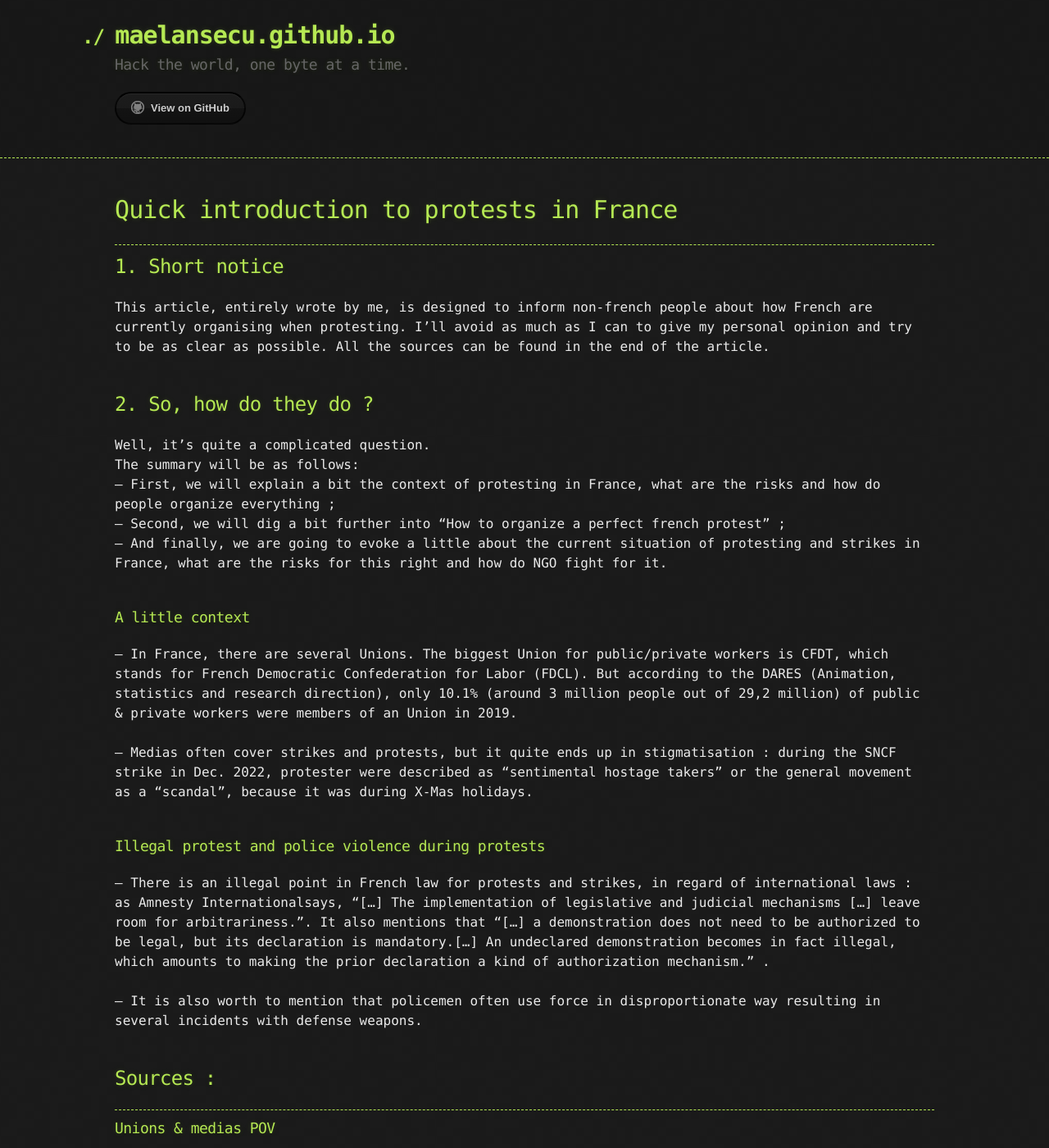
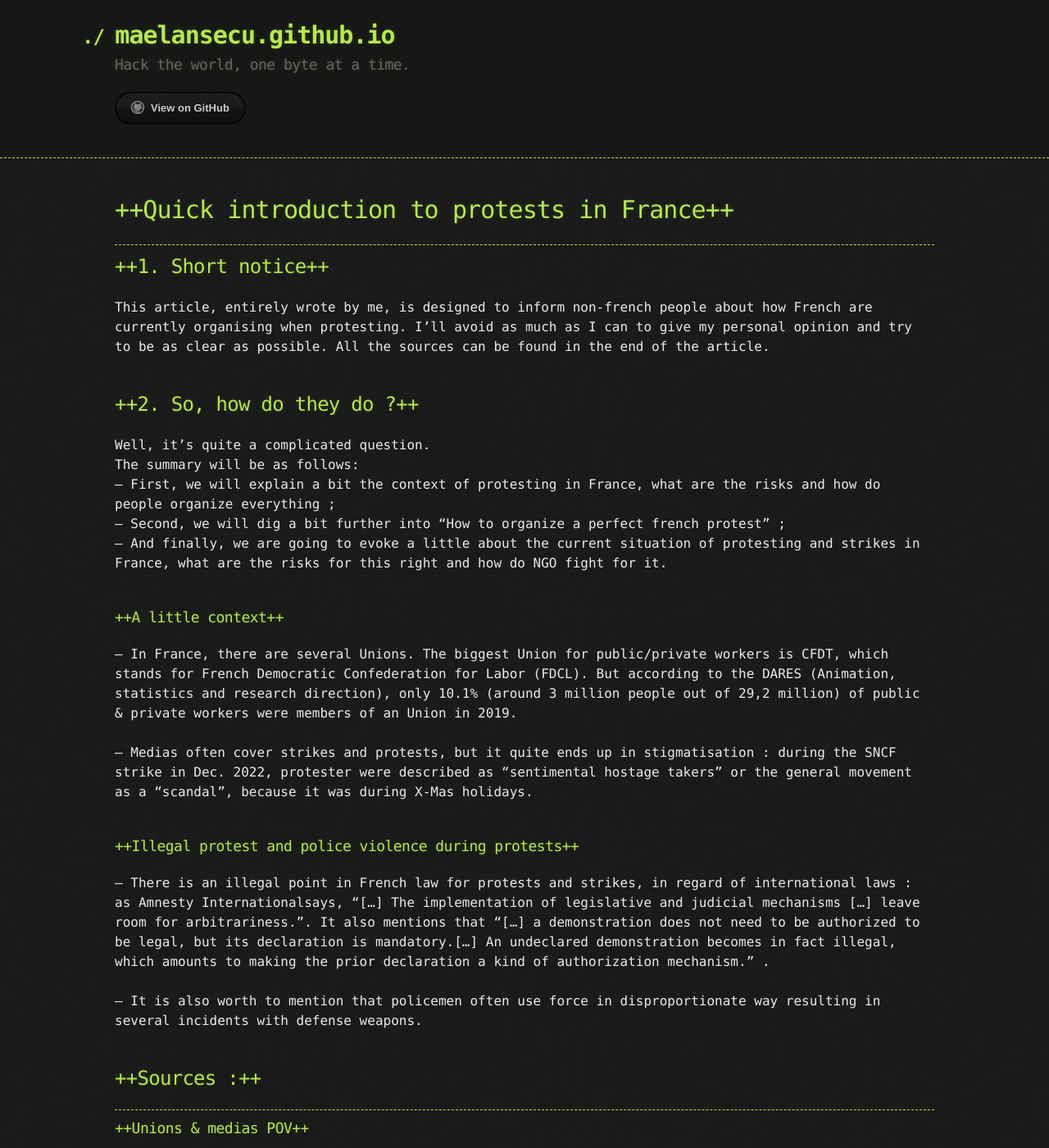
Before and after one commit to maelansecu/maelansecu.github.io, a Jekyll site: the page built from articles/how_do_french_protesters.md, in a window 1280 px wide and 1400 px high. Shown: the whole window at 82% size. Built offline with Jekyll 4.4.1, drawn with Linux system fonts in a browser that asks for light colours; our own code applies the rules of GitHub Pages for plain Markdown files; some of the changed text lies outside the part shown.

```diff
--- a/articles/how_do_french_protesters.md
+++ b/articles/how_do_french_protesters.md
@@ -2,18 +2,18 @@
 layout: default
 ---
 
-# Quick introduction to protests in France
+# ++Quick introduction to protests in France++
 
 * * *
 
-## 1. Short notice
+## ++1. Short notice++
 
 This article, entirely wrote by me, is designed to inform non-french people about how French are currently organising when protesting.
 I'll avoid as much as I can to give my personal opinion and try to be as clear as possible.
 All the sources can be found in the end of the article.<br>
 <br>
 
-## 2. So, how do they do ?
+## ++2. So, how do they do ?++
 
 Well, it's quite a complicated question. <br>
 The summary will be as follows:<br>
@@ -22,23 +22,23 @@ The summary will be as follows:<br>
 -- And finally, we are going to evoke a little about the current situation of protesting and strikes in France, what are the risks for this right and how do NGO fight for it. <br>
 <br>
 
-### A little context
+### ++A little context++
 
 -- In France, there are several Unions. The biggest Union for public/private workers is CFDT, which stands for French Democratic Confederation for Labor (FDCL). But according to the DARES (Animation, statistics and research direction), only 10.1% (around 3 million people out of 29,2 million) of public & private workers were members of an Union in 2019. <br><br>
 -- Medias often cover strikes and protests, but it quite ends up in stigmatisation : during the SNCF strike in Dec. 2022, protester were described as "sentimental hostage takers" or the general movement as a "scandal", because it was during X-Mas holidays.<br>
 <br>
 
-### Illegal protest and police violence during protests
+### ++Illegal protest and police violence during protests++
 
 -- There is an illegal point in French law for protests and strikes, in regard of international laws : as Amnesty Internationalsays, "[...] The implementation of legislative and judicial mechanisms [...] leave room for arbitrariness.". It also mentions that "[...] a demonstration does not need to be authorized to be legal, but its declaration is mandatory.[...] An undeclared demonstration becomes in fact illegal, which amounts to making the prior declaration a kind of authorization mechanism." .<br><br>
 -- It is also worth to mention that policemen often use force in disproportionate way resulting in several incidents with defense weapons.<br>
 <br>
 
-## Sources :
+## ++Sources :++
 
 * * *
 
-### Unions & medias POV
+### ++Unions & medias POV++
 
 -- [Swissinfo - "Trade unuins call for more strikes over Macron's pension reform", Jan. 19, 2023 [ENG]](https://www.swissinfo.ch/eng/reuters/trade-unions-call-for-more-strikes-over-macron-s-pension-reform/48217084)<br><br>
 -- [DARES - Union members [FR]](https://dares.travail-emploi.gouv.fr/donnees/la-syndicalisation)<br><br>
@@ -47,7 +47,7 @@ The summary will be as follows:<br>
 -- [Ouest-France - Strike at the SNCF. Christelle Morançais castigates "the selfish spirit of these unconscious", Dec. 22, 2022 [FR]](https://www.ouest-france.fr/pays-de-la-loire/nantes-44000/greve-a-la-sncf-christelle-morancais-fustige-l-esprit-egoiste-de-ces-inconscients-4782f01c-8203-11ed-95d2-87cbdb857717)<br>
 <br>
 
-### Legal POV
+### ++Legal POV++
 
 -- [Amnesty - "All about the right to demonstrate in France" [FR]](https://www.amnesty.fr/focus/tout-savoir-sur-le-droit-de-manifester-en-france)<br><br>
 -- [Amnesty - "Protest right in France" [FR]](https://www.amnesty.fr/dossiers/droit-de-manifester-en-france)<br><br>
```
